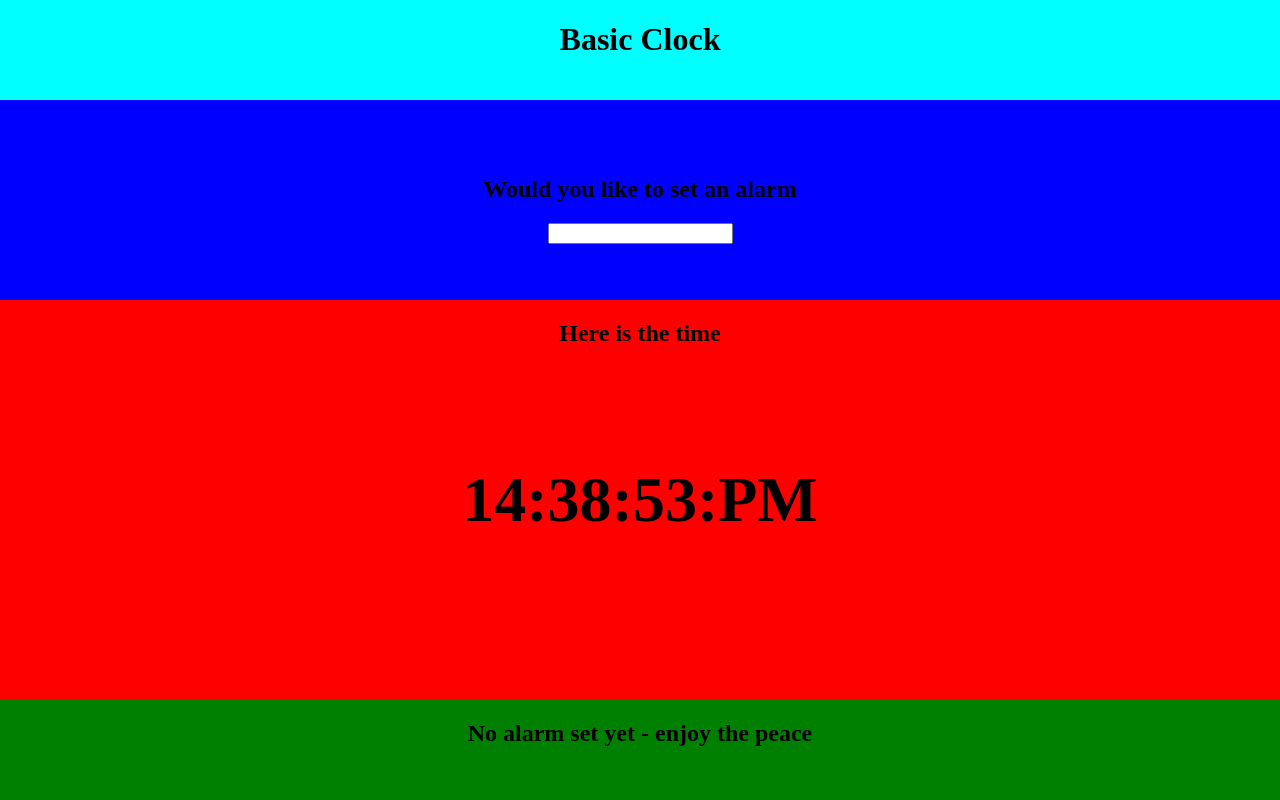
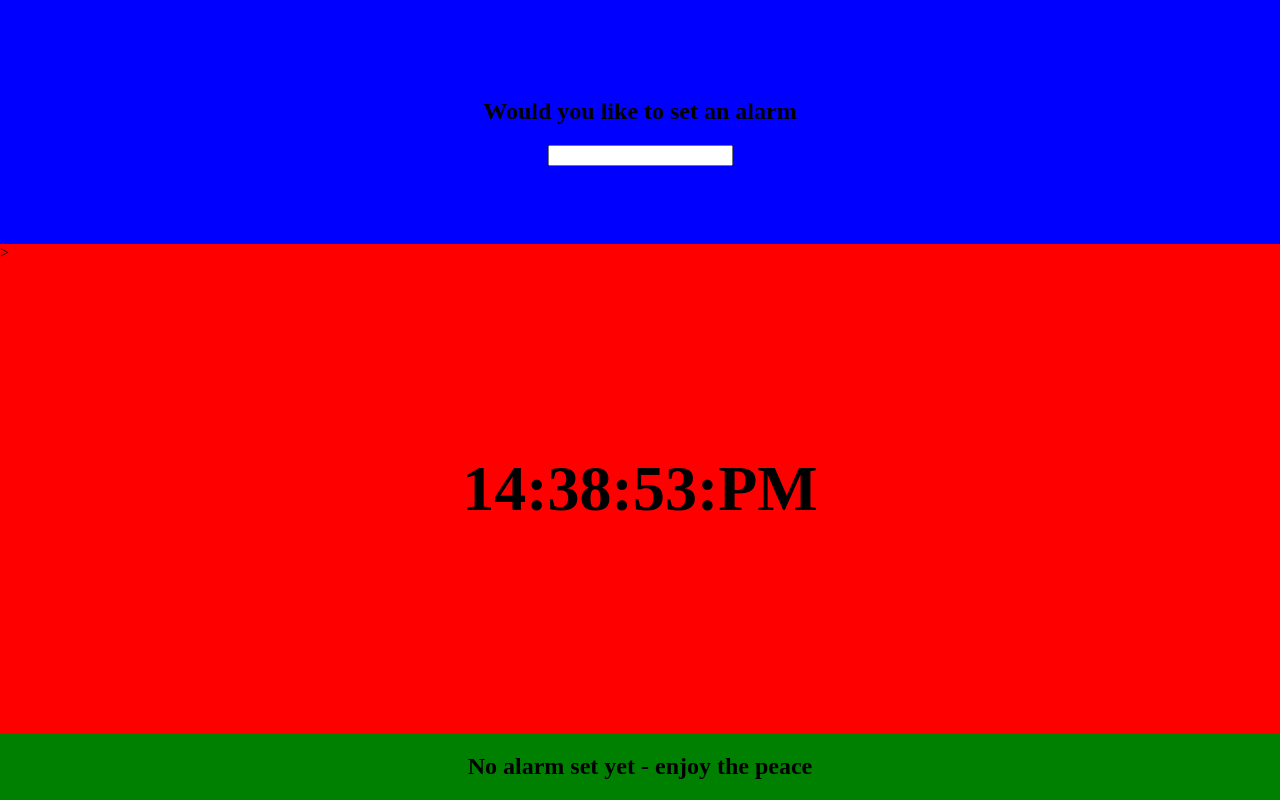
Before and after one commit to gareth-robinson865/clock, a plain HTML site: page index.html in a window 1280 px wide. Drawn offline with Linux system fonts and the light colour scheme.

Commit message:
title area removed from the page (html and CSS)

```diff
--- a/index.html
+++ b/index.html
@@ -8,17 +8,12 @@
     <title>Document</title>
 </head>
 <body>
-    <header id="title-area">
-        <h1>Basic Clock</h1>
-    </header>
-
-    <article id="alarm-area">
+        <article id="alarm-area">
         <h2>Would you like to set an alarm</h2>
         <input type="number">
     </article>
 
-    <main id="clock-holder">
-        <h2>Here is the time</h2>
+    <main id="clock-holder">>
         <h3 id="clock"></h3>
     </main>
 
--- a/stylesheet.css
+++ b/stylesheet.css
@@ -1,24 +1,17 @@
 body {
     display: grid;
     grid-template-columns: repeat(3, 1fr);
-    grid-template-rows: repeat(8, 1fr);
+    grid-template-rows: repeat(6, 1fr);
     padding:0;
     margin: 0;
     height: 100vh;
 
 }
 
-#title-area {
-    background-color: aqua;
-    grid-column: 1 / 4;
-    display: flex;
-    justify-content: center;
-}
-
 #alarm-area {
     background-color: blue;
     grid-column: 1 / 4;
-    grid-row: 2 / 4;
+    grid-row: 1 / 3;
     display: flex;
     justify-content: center;
     flex-direction: column;
@@ -28,7 +21,7 @@ body {
 #clock-holder {
     background-color: red;
     grid-column: 1 / 4;
-    grid-row: 4 / 8;
+    grid-row: 3 / 8;
     display: grid;
     grid-template-columns: repeat(3, 1fr);
     grid-template-rows: repeat(3, 1fr);
```
